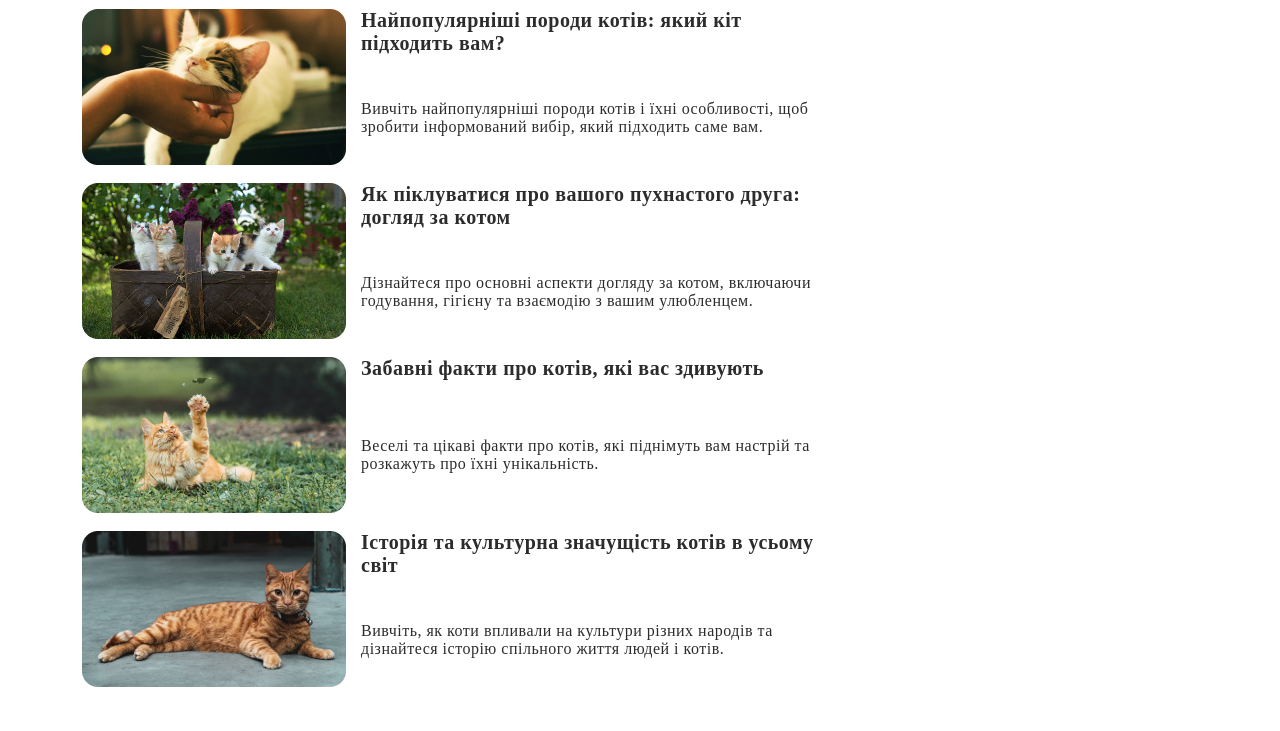
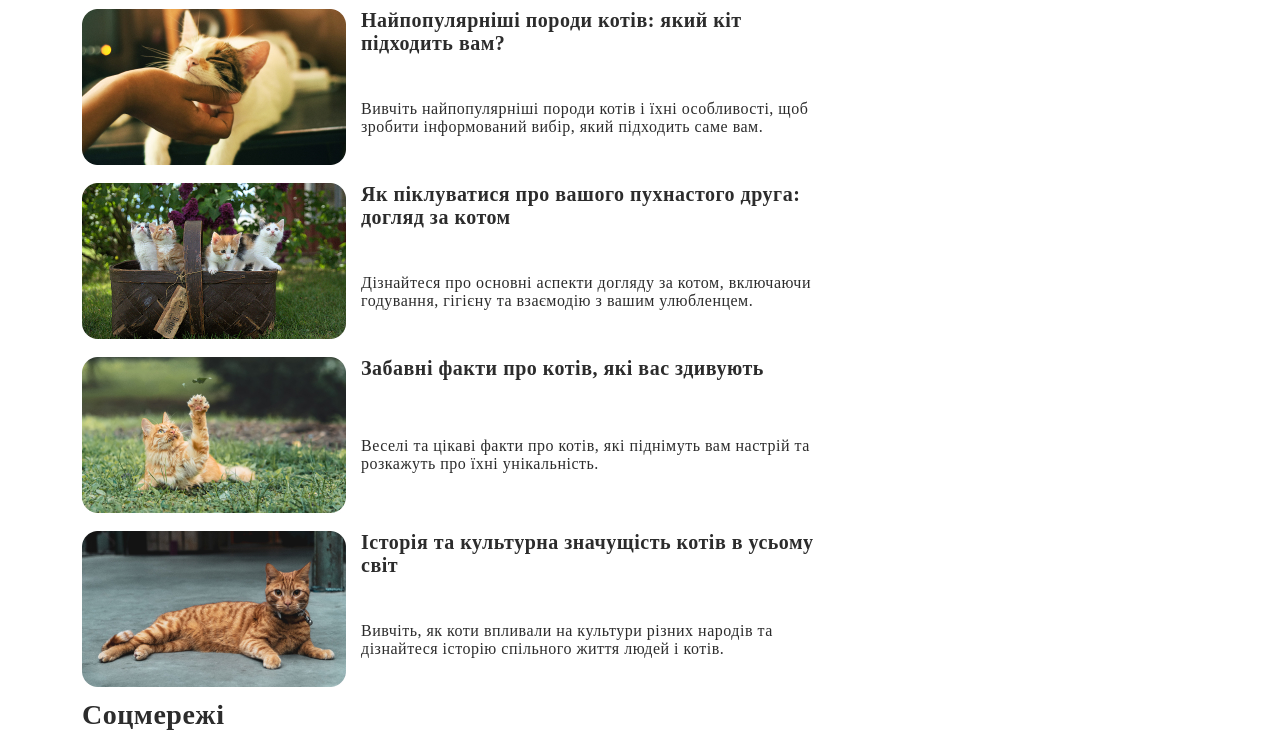
Before and after one commit to SergUserGit/css-grid-project, a plain HTML site: page index.html in a window 1280 px wide. Shown: the part 638-1369 px from the top of the page. Before the commit the page ends 1325 px from the top, so only its background shows below. Drawn offline with Linux system fonts and the light colour scheme.

Commit message:
add: socials start
add: socials start

```diff
--- a/index.html
+++ b/index.html
@@ -86,6 +86,12 @@
       </div>
     </section>
 
+    <section class="socials">
+      <div class="container">
+        <h2 class="social-title">Соцмережі</h2>
+      </div>
+    </section>
+
   </main>
 </body>
 
--- a/styles.css
+++ b/styles.css
@@ -119,3 +119,10 @@
    grid-template-columns: 264px 1fr;
    column-gap: 15px;
  }
+
+ .social-title {
+   color: #2C2C2C;
+   font-size: 28px;
+   font-weight: 700;
+   letter-spacing: 0.5px;
+ }
```
